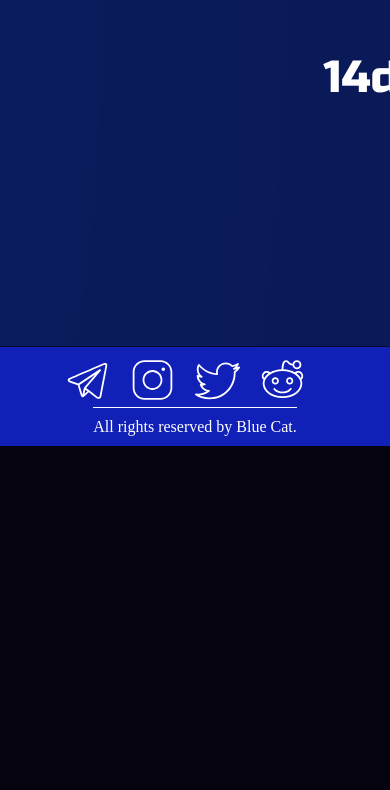
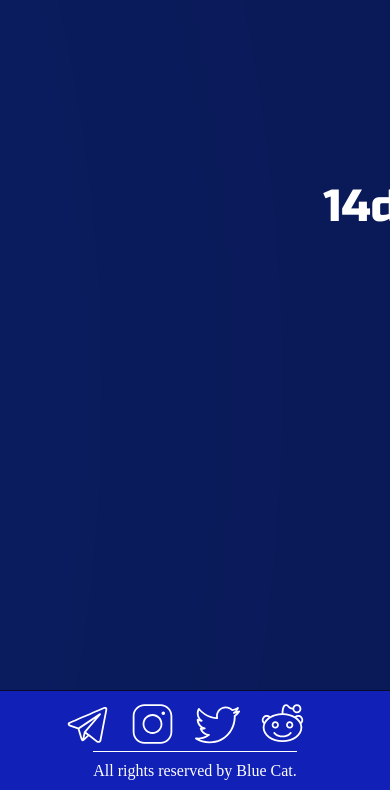
Before and after one commit to Arc9067/bluecat, a plain HTML site: page countdown.html in a window 390 px wide. Shown: the part 153-943 px from the top of the page. Before the commit the page ends 844 px from the top, so only its background shows below. Drawn offline with Linux system fonts and the light colour scheme.

Commit message:
Update count.css

```diff
--- a/count.css
+++ b/count.css
@@ -30,7 +30,7 @@ p{
 }
 
 .inner-time{
-    height: 500px;
+    height: 90%;
     width: 90%;
     /* background-color: red; */
     display: flex;
@@ -42,7 +42,7 @@ p{
 @media screen and (max-width: 850px) {
     .time{
         width: 1000px;
-        height: 500px;
+        height: 100vh;
         justify-content: space-between;
         /* background-color: green; */
         margin-top: 0px;
```
